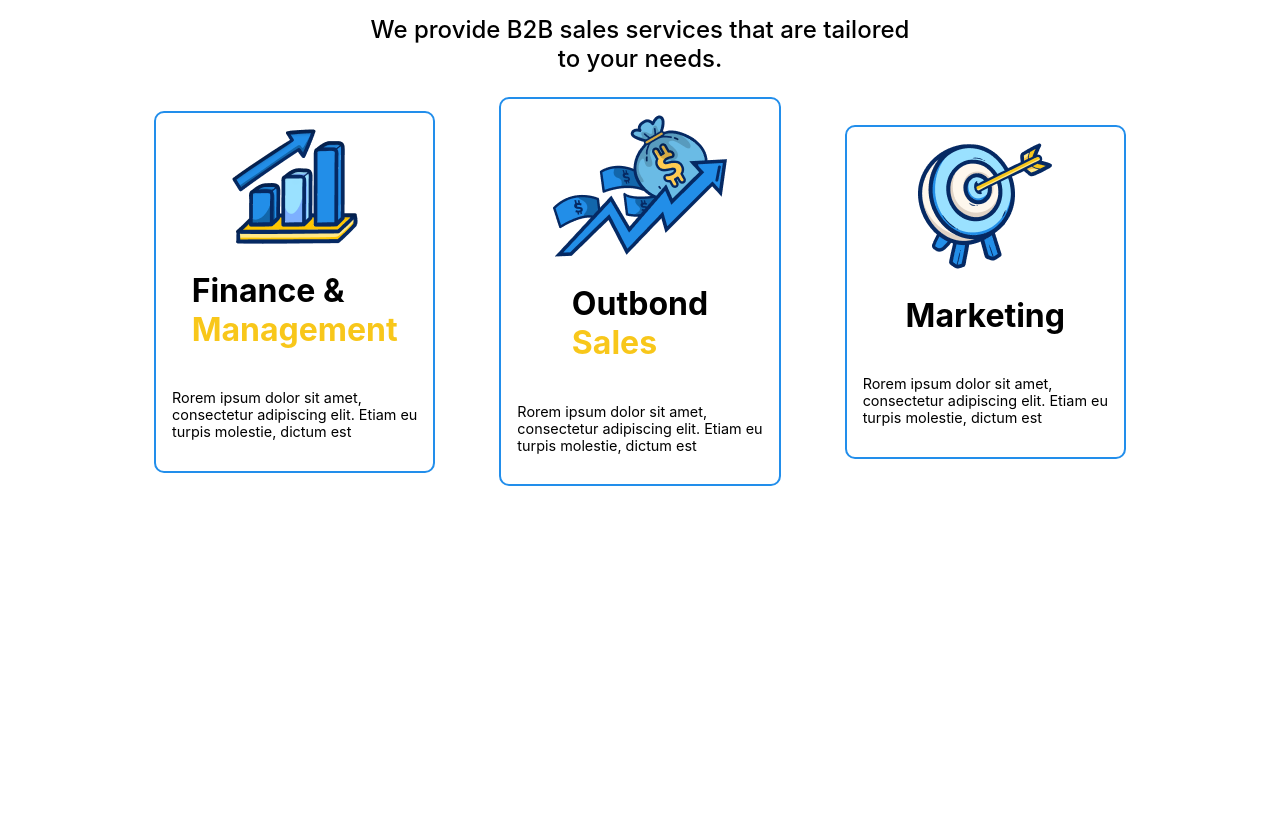
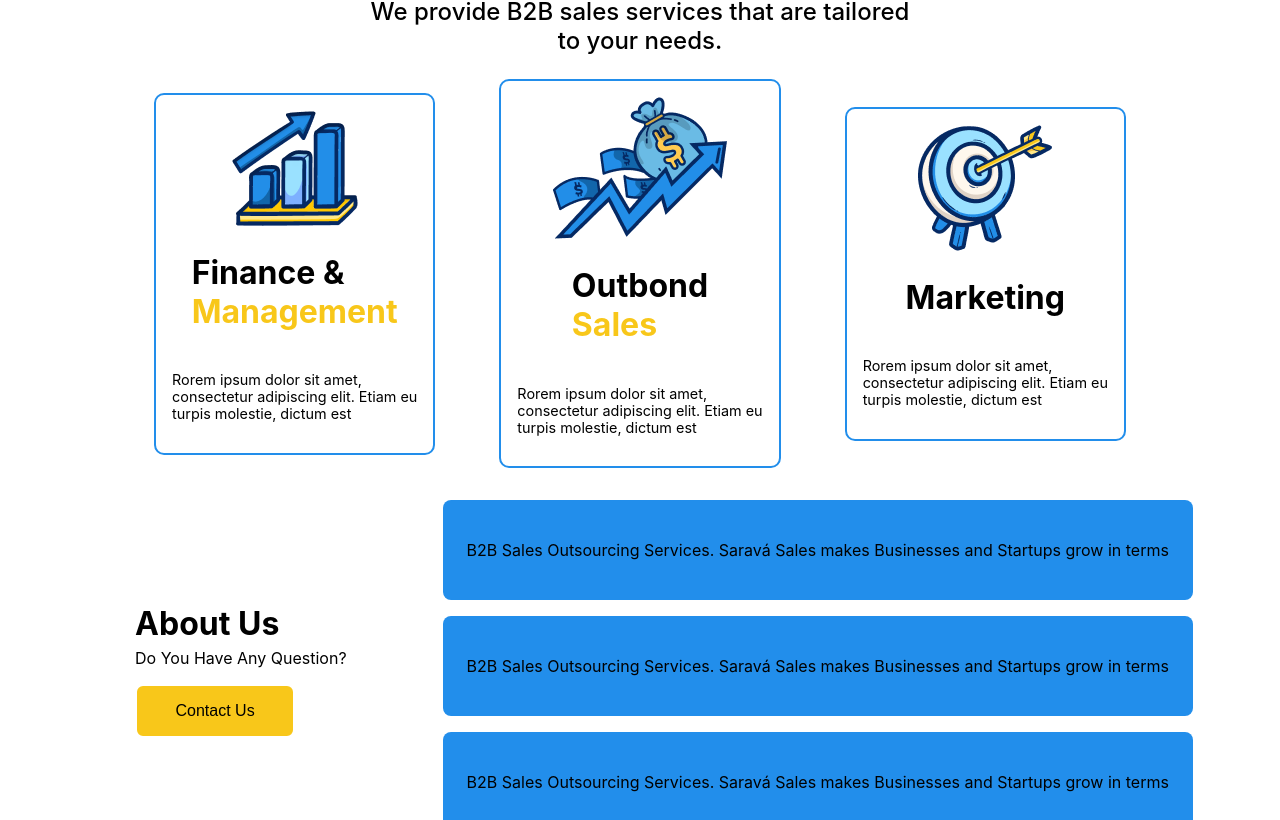
Before and after one commit to seifeddinesaad01/SaravaSales-Landing-Page, a React (Create React App) app: page / in a window 1280 px wide. Shown: the part 1635-2455 px from the top of the page. Before the commit the page ends 2153 px from the top, so only its background shows below. Built offline with nearby package versions, Linux system fonts and the light colour scheme.

Commit message:
section3 implmentation

```diff
--- a/public/index.html
+++ b/public/index.html
@@ -24,7 +24,7 @@
       work correctly both with client-side routing and a non-root public URL.
       Learn how to configure a non-root public URL by running `npm run build`.
     -->
-    <title>React App</title>
+    <title>SaravaSales</title>
   </head>
   <body>
     <noscript>You need to enable JavaScript to run this app.</noscript>
--- a/src/App.css
+++ b/src/App.css
@@ -1,52 +1,49 @@
-/*  *//*  *//*  *//*  *//*  */
+/*  */ /*  */ /*  */ /*  */ /*  */
 /* Navbar */
-/*  *//*  *//*  *//*  *//*  *//*  */
-.navbar__container{
+/*  */ /*  */ /*  */ /*  */ /*  */ /*  */
+.navbar__container {
   display: flex;
   justify-content: space-around;
   padding: 2rem;
-
 }
 
-.links__container{
+.links__container {
   display: flex;
   gap: 1rem;
   list-style: none;
 }
 
-.nav__link{
+.nav__link {
   font-size: 1.1rem;
   font-weight: 500;
   cursor: pointer;
 }
 
-.nav__link:hover{
-  border-bottom: 2px solid #228EEB;
+.nav__link:hover {
+  border-bottom: 2px solid #228eeb;
 }
 
+/*  */ /*  */ /*  */ /*  */ /*  */
+/* Hero Page */
+/*  */ /*  */ /*  */ /*  */ /*  */ /*  */
 
-/*  *//*  *//*  *//*  *//*  */
-          /* Hero Page */
-/*  *//*  *//*  *//*  *//*  *//*  */
-
-.hero__container{
+.hero__container {
   display: flex;
   flex-direction: column;
   width: 100%;
   gap: 2rem;
-
 }
 
-.hero__top{
+.hero__top {
   display: flex;
   flex-direction: column;
   margin-left: 16rem;
 }
 
-.hero__btn{
-  width: 10%;
+.hero__btn {
+  width: 10rem;
   border: none;
-  background-color: #F8C71A;
+  background-color: #f8c71a;
   border: 2px solid #fff;
   padding: 1rem;
   border-radius: 8px;
@@ -56,17 +53,17 @@ font-size: 1rem;
   font-weight: 400;
 }
 
-.hero__btn:hover{
-  background-color: #228EEB;
+.hero__btn:hover {
+  background-color: #228eeb;
   color: #fff;
   /* border: 2px solid #F8C71A; */
 }
 
-/*  *//*  *//*  *//*  *//*  */
+/*  */ /*  */ /*  */ /*  */ /*  */
 /* Section 1 */
-/*  *//*  *//*  *//*  *//*  *//*  */
+/*  */ /*  */ /*  */ /*  */ /*  */ /*  */
 
-.section1__container{
+.section1__container {
   display: flex;
   flex-direction: column;
   width: 100%;
@@ -76,19 +73,19 @@ font-weight: 400;
   padding-top: 6rem;
 }
 
-.section1__title{
+.section1__title {
   font-size: 2.5rem;
   text-align: center;
   font-weight: 700;
 }
 
-.section1__cards{
+.section1__cards {
   display: flex;
   gap: 5rem;
   height: 25vh;
 }
 
-.section1__card{
+.section1__card {
   background-color: #fff;
   padding: 1rem;
   width: 20rem;
@@ -101,16 +98,16 @@ height: 25vh;
   border-radius: 8px;
 }
 
-.card__img{
+.card__img {
   margin-left: -10rem;
   margin-top: -1rem;
 }
 
-/*  *//*  *//*  *//*  *//*  */
+/*  */ /*  */ /*  */ /*  */ /*  */
         /* Section Two */
-/*  *//*  *//*  *//*  *//*  *//*  */
+/*  */ /*  */ /*  */ /*  */ /*  */ /*  */
 
-.sectionTwo__container{
+.sectionTwo__container {
   display: flex;
   flex-direction: column;
   justify-content: center;
@@ -119,8 +116,8 @@ height: 25vh;
   padding: 2rem;
 }
 
-.section2__card{
-  border: 2px solid #228EEB;
+.section2__card {
+  border: 2px solid #228eeb;
   padding: 1rem;
   display: flex;
   flex-direction: column;
@@ -128,9 +125,57 @@ height: 25vh;
   align-items: center;
   border-radius: 10px;
 }
-.section2__cards{
+.section2__cards {
   display: flex;
   gap: 4rem;
   justify-content: center;
   align-items: center;
 }
+
+/*  */ /*  */ /*  */ /*  */ /*  */
+        /* Section Three */
+/*  */ /*  */ /*  */ /*  */ /*  */ /*  */
+
+.section3__container{
+  display: flex;
+  justify-content: center;
+  align-items: center;
+  gap: 2rem;
+
+}
+
+.section3__left{
+  display: flex;
+  flex-direction: column;
+  justify-content: center;
+  align-items: flex-start;
+  margin: 4rem;
+}
+
+
+.section3__icons{
+  display: flex;
+  gap: 2rem;
+}
+
+.section3__right{
+  display: flex;
+  flex-direction: column;
+  gap: 1rem;
+  height: 40vh;
+  overflow-y: scroll;
+  padding-right: 1rem;
+}
+
+::-webkit-scrollbar {
+  width: 5px;
+  background-color: #123f66;
+}
+
+
+.section3__card{
+  padding: 1.5rem;
+  background-color: #228EEB;
+  border-radius: 8px;
+
+}
--- a/src/App.js
+++ b/src/App.js
@@ -4,6 +4,7 @@ import NavBar from './components/Navbar/NavBar';
 import Hero from './components/Hero/Hero';
 import SectionOne from './components/Section-1/SectionOne';
 import SectionTwo from './components/Section-2/SectionTwo';
+import SectionThree from './components/Section-3/SectionThree';
 
 function App() {
   return (
@@ -12,6 +13,7 @@ function App() {
       <Hero />
       <SectionOne />
       <SectionTwo />
+      <SectionThree />
     </>
   );
 }
--- /dev/null
+++ b/src/components/Section-3/SectionThree.jsx
@@ -0,0 +1,37 @@
+import React from 'react'
+
+const SectionThree = () => {
+  return (
+   <div className="section3__container">
+    <div className="section3__left">
+      <h1>About Us</h1>
+      <p style={{marginTop:'-1rem'}}>Do You Have Any Question?</p>
+      <button className='hero__btn'>Contact Us</button>
+      {/* <div className="section3__icons">
+        <p>facebook</p>
+        <p>instagram</p>
+      </div> */}
+    </div>
+    <div className="section3__right">
+        <div className="section3__card">
+          <p>B2B Sales Outsourcing Services.
+            Saravá Sales makes Businesses and Startups grow in terms</p>
+        </div>
+        <div className="section3__card">
+          <p>B2B Sales Outsourcing Services.
+            Saravá Sales makes Businesses and Startups grow in terms</p>
+        </div>
+        <div className="section3__card">
+          <p>B2B Sales Outsourcing Services.
+            Saravá Sales makes Businesses and Startups grow in terms</p>
+        </div>
+        <div className="section3__card">
+          <p>B2B Sales Outsourcing Services.
+            Saravá Sales makes Businesses and Startups grow in terms</p>
+        </div>
+    </div>
+   </div>
+  )
+}
+
+export default SectionThree
```
Lines whose indentation alone changed are shown as unchanged.
